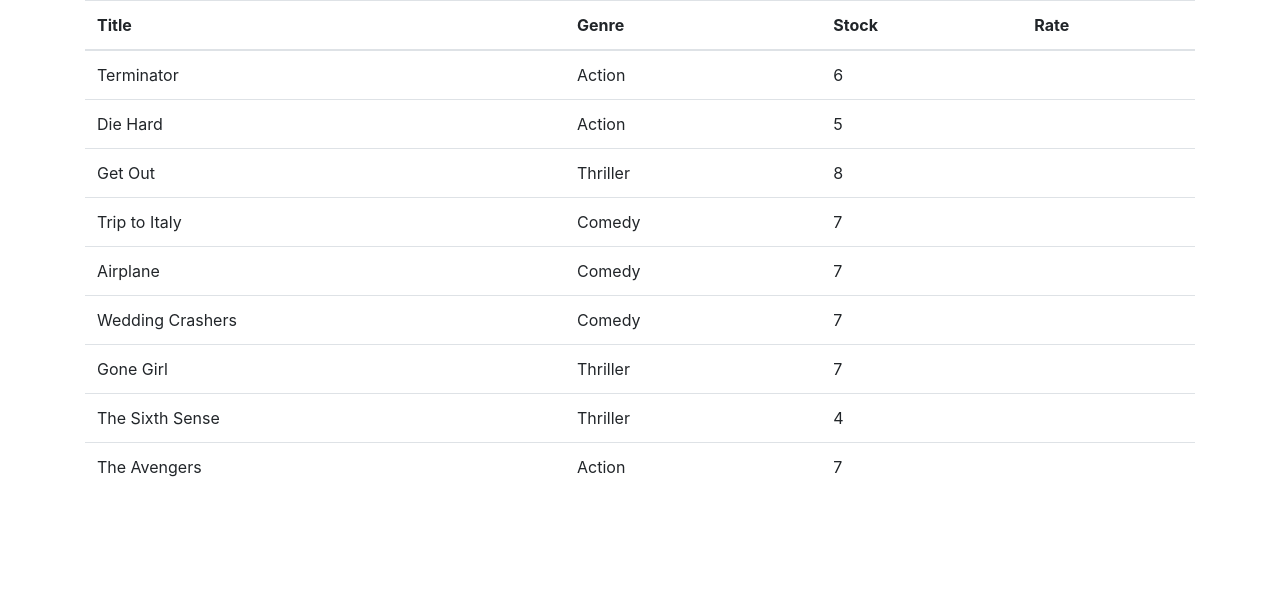
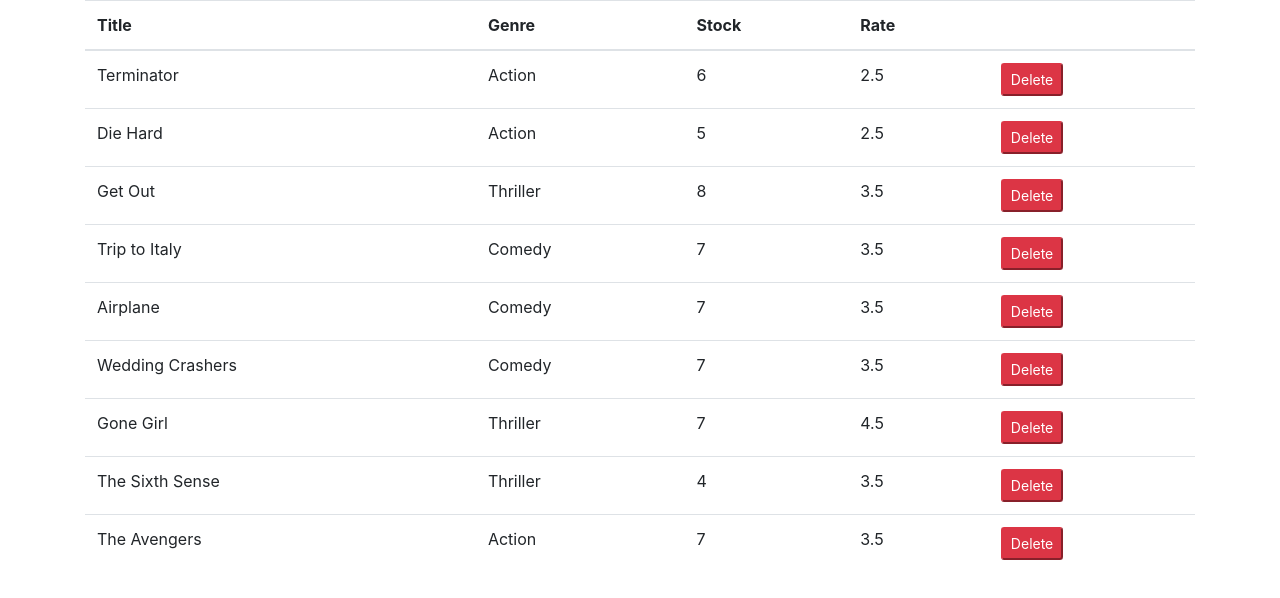
Before and after one commit to sai-sreenath/ShoppingCart, a React (Create React App) app: page / in a window 1280 px wide. Shown: the top 598 px of the page. Built offline with nearby package versions, Linux system fonts and the light colour scheme.

Commit message:
Delete movie and setting state in movies.jsx

```diff
--- a/src/components/movies.jsx
+++ b/src/components/movies.jsx
@@ -4,6 +4,15 @@
 class Movies extends Component {
   state = {
     movies: getMovies(),
+  };
+
+  handleDelete = (movie) => {
+    const movies = this.state.movies.filter((m) => m._id !== movie._id);
+    //setting movies property to the movies object, object properties we defined here will override the properties
+    //of our state object
+    this.setState({ movies: movies });
+    //In modern JS, if key and value is same, we can modify the setstate in this way
+    this.setState({ movies });
   };
 
   render() {
@@ -15,15 +24,24 @@
             <th>Genre</th>
             <th>Stock</th>
             <th>Rate</th>
+            <th></th>
           </tr>
         </thead>
         <tbody>
           {this.state.movies.map((movie) => (
-            <tr>
+            <tr key={movie._id}>
               <td>{movie.title}</td>
               <td>{movie.genre.name}</td>
               <td>{movie.numberInStock}</td>
-              <td>{movie.dailyrentalRate}</td>
+              <td>{movie.dailyRentalRate}</td>
+              <td>
+                <button
+                  onClick={() => this.handleDelete(movie)}
+                  className="btn-danger btn-sm"
+                >
+                  Delete
+                </button>
+              </td>
             </tr>
           ))}
         </tbody>
```
